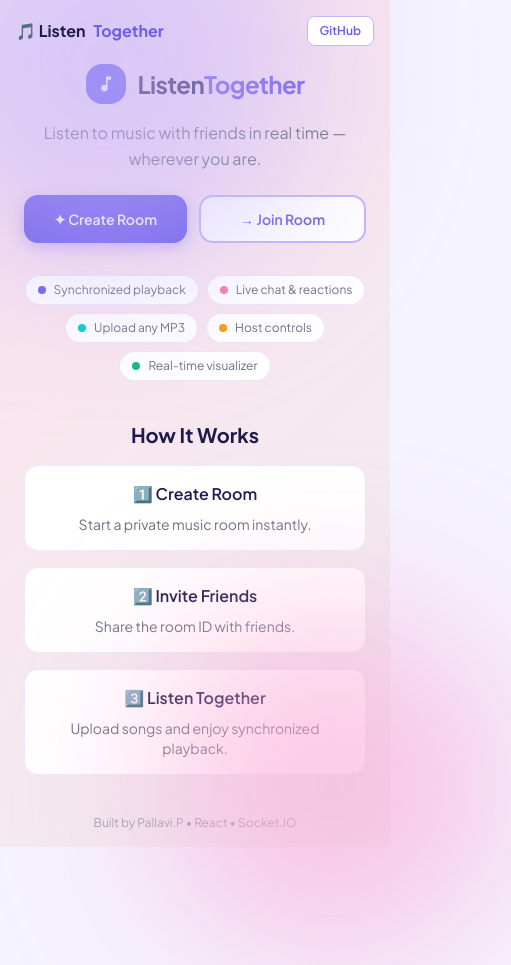
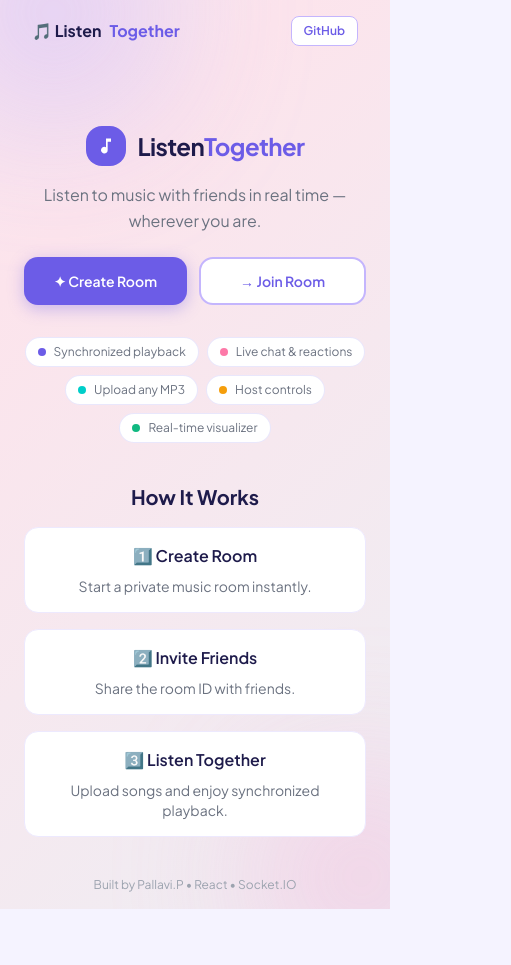
Before and after one commit to PallaviPuligilla/listentogether-music-room, a React (Vite) app in the folder client/: page / in a window 390 px wide. Shown: the whole page, 511 px wide, since content can reach past the window. After the commit the page ends 909 px from the top, so only its background shows below. Built offline with nearby package versions, Linux system fonts and the light colour scheme; no server answers.

Commit message:
remove host restrictions, fix mobile, fix socket

```diff
--- a/client/src/index.css
+++ b/client/src/index.css
@@ -15,6 +15,15 @@ body {
   font-family: 'Plus Jakarta Sans', sans-serif;
   background: #f5f3ff;
   color: #1e1b4b;
+  margin: 0;
+  padding: 0;
+  overflow-x: hidden;           /* ✅ Prevent horizontal scroll on mobile */
+  -webkit-tap-highlight-color: transparent;  /* ✅ Remove tap highlight on mobile */
+}
+
+/* ✅ Prevent iOS zoom on input focus */
+input, select, textarea {
+  font-size: 16px !important;
 }
 
 /* Custom scrollbar */
@@ -46,18 +55,29 @@ input[type="range"] {
   0%, 100% { opacity: 1; transform: scale(1); }
   50% { opacity: 0.5; transform: scale(1.3); }
 }
-/* Button hover animation */
+
+/* ✅ FIX: Button hover — only on devices that support hover (not mobile) */
+@media (hover: hover) {
   button:hover {
     transform: translateY(-2px);
     transition: all 0.2s ease;
   }
 
-/* Card hover effect */
   .hover-card:hover {
     transform: translateY(-3px);
     box-shadow: 0 8px 24px rgba(108,92,231,0.15);
     transition: all 0.25s ease;
   }
+}
+
+/* ✅ FIX: On mobile, buttons should respond to active/tap instead */
+@media (hover: none) {
+  button:active {
+    transform: scale(0.97);
+    transition: all 0.1s ease;
+  }
+}
+
 /* Animated gradient background */
 @keyframes gradient-move {
   0% { background-position: 0% 50%; }
@@ -69,15 +89,27 @@ button:hover {
   background: linear-gradient(135deg, #f5f3ff, #fce4ec, #e0f7fa);
   background-size: 300% 300%;
   animation: gradient-move 15s ease infinite;
+  position: relative;      /* ✅ NEEDED for z-index to work */
+  overflow: hidden;         /* ✅ Blobs don't cause scroll */
 }
+
+/* ══════════════════════════════════════════════════
+   ✅ KEY FIX: Make ALL content sit ABOVE the blobs
+   ══════════════════════════════════════════════════ */
+.animated-bg > *:not(.bg-blob) {
+  position: relative;
+  z-index: 2;              /* ✅ Content above blobs */
+}
+
 /* Floating gradient blobs */
-
 .bg-blob {
   position: absolute;
   border-radius: 9999px;
   filter: blur(80px);
   opacity: 0.6;
   animation: float 18s ease-in-out infinite;
+  pointer-events: none;    /* ✅ Don't block clicks */
+  z-index: 0;              /* ✅ Behind everything */
 }
 
 .bg-blob-1 {
@@ -111,3 +143,36 @@ button:hover {
   50% { transform: translateY(-40px) translateX(20px); }
   100% { transform: translateY(0px) translateX(0px); }
 }
+
+/* ══════════════════════════════════════════════════
+   ✅ MODALS — Must be above EVERYTHING on mobile
+   ══════════════════════════════════════════════════ */
+.fixed {
+  z-index: 50 !important;
+}
+
+/* ══════════════════════════════════════════════════
+   ✅ MOBILE RESPONSIVE FIXES
+   ══════════════════════════════════════════════════ */
+
+@media (max-width: 640px) {
+  /* Smaller blobs on mobile to reduce GPU load */
+  .bg-blob-1 {
+    width: 200px;
+    height: 200px;
+    top: -60px;
+    left: -60px;
+  }
+
+  .bg-blob-2 {
+    width: 180px;
+    height: 180px;
+    bottom: -60px;
+    right: -60px;
+  }
+
+  .bg-blob-3 {
+    width: 150px;
+    height: 150px;
+  }
+}
--- a/client/src/pages/Room.jsx
+++ b/client/src/pages/Room.jsx
@@ -300,7 +300,7 @@ export default function Room() {
             playlist={playlist}
             currentSongIndex={currentSongIndex}
             isPlaying={isPlaying}
-            isHost={isHost}
+            //isHost={isHost}
             userName={user.name}
             onPlay={handlePlay}
             onPause={handlePause}
@@ -322,7 +322,7 @@ export default function Room() {
             playlist={playlist}
             currentSongIndex={currentSongIndex}
             isPlaying={isPlaying}
-            isHost={isHost}
+            isHost={true}
             onSelect={handleChangeSong}
             onRemove={handleRemoveSong}
           />
```
Also changed, not shown: client/src/components/Player/Player.jsx (+28 -36 lines), 1 other file (tests, documents, lock files or other folders). Lines whose indentation alone changed are shown as unchanged.
